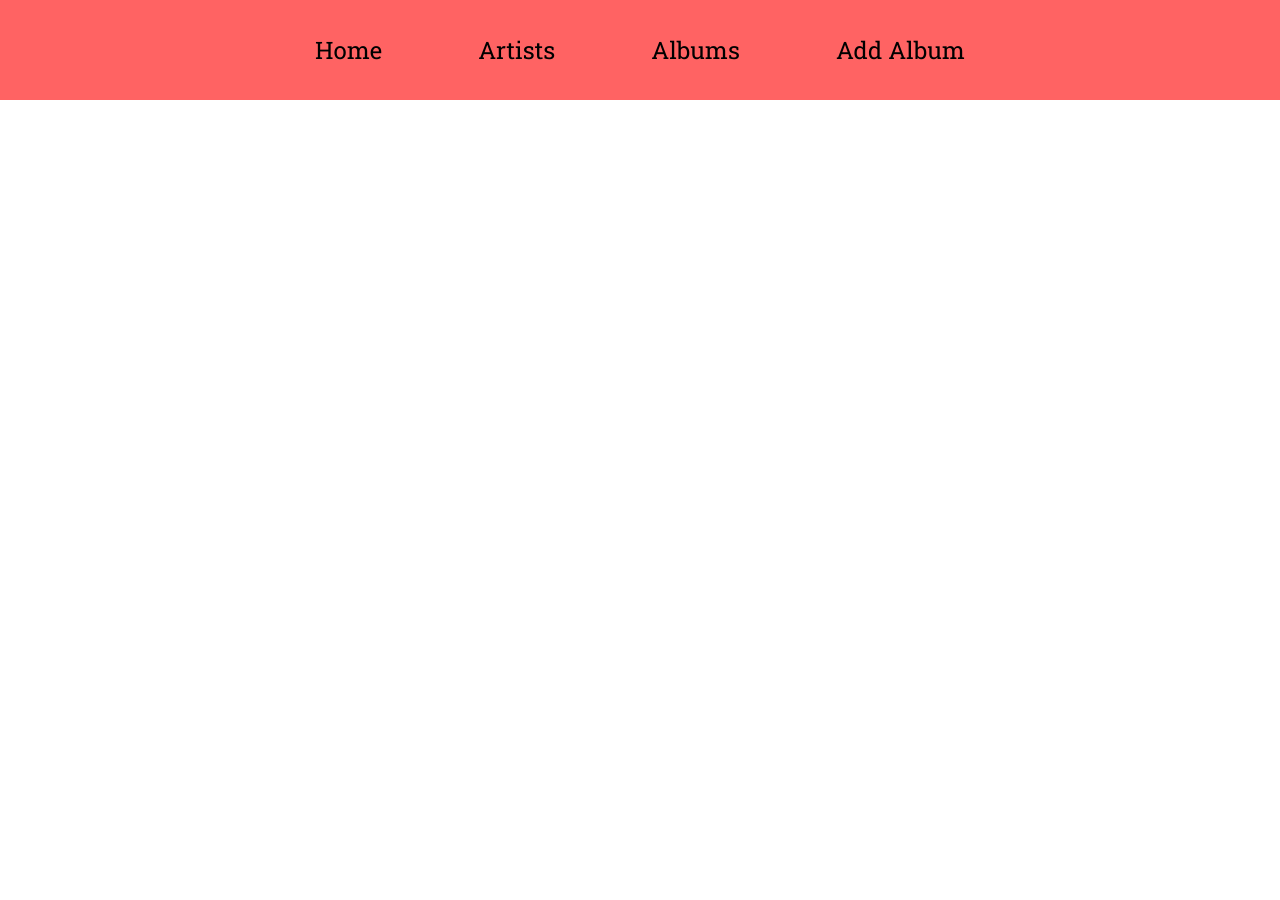
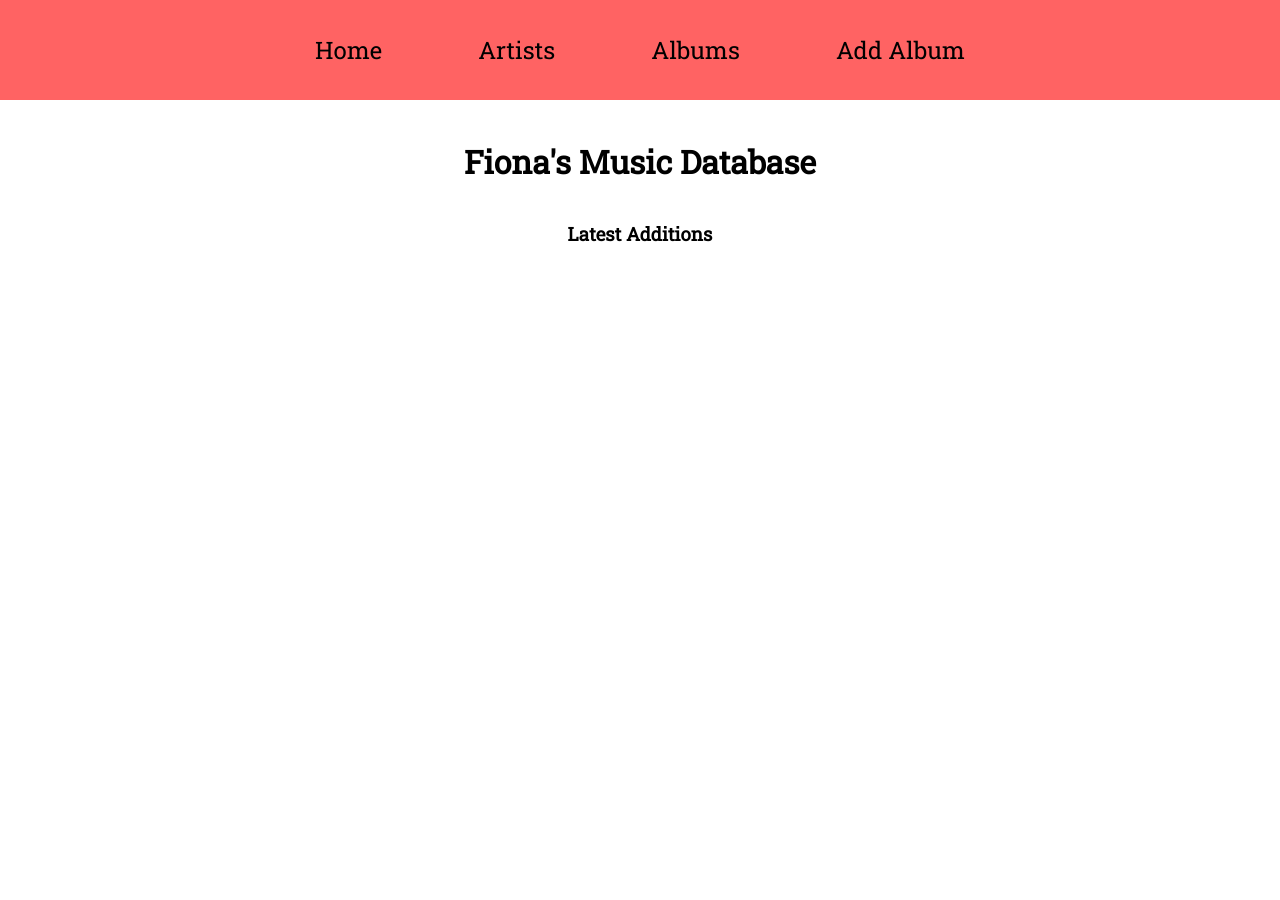
Before and after one commit to FionaEff/fionas_music_database, a Flask app: page / in a window 1280 px wide. Run offline with Flask 3, Linux system fonts and the light colour scheme.

Commit message:
added the 5 latest albums to the index route, updated the view and css

```diff
--- a/app/main/routes.py
+++ b/app/main/routes.py
@@ -16,7 +16,10 @@ from app.services import api
 @bp.route("/", methods=["GET"])
 @bp.route("/index", methods=["GET"])
 def index():
-    return render_template("index.html", title="Home")
+
+    albums = db.session.scalars(sa.select(Album).order_by(Album.id.desc()).limit(5))
+
+    return render_template("index.html", title="Home", albums=albums)
 
 
 @bp.route("/artists", methods=["GET"])
@@ -30,7 +33,7 @@ def artists():
 @bp.route("/artist_details/<int:artist_id>", methods=["GET"])
 def artist_details(artist_id):
 
-    artist = db.session.scalar(sa.Select(Artist).where(Artist.id == artist_id))
+    artist = db.session.scalar(sa.select(Artist).where(Artist.id == artist_id))
     albums = db.session.scalars(
         sa.Select(Album).where(Album.artist_id == artist_id).order_by(Album.year)
     ).all()
@@ -47,7 +50,7 @@ def artist_details(artist_id):
 @bp.route("/edit_artist/<int:artist_id>", methods=["GET", "POST"])
 def edit_artist(artist_id):
 
-    artist = db.session.scalar(sa.Select(Artist).where(Artist.id == artist_id))
+    artist = db.session.scalar(sa.select(Artist).where(Artist.id == artist_id))
 
     if not artist:
         flash("Artist not found.")
--- a/app/static/css/style.css
+++ b/app/static/css/style.css
@@ -139,6 +139,24 @@ nav {
     font-family: "Roboto";
     font-size: larger;
     font-weight: 800;
+}
+
+.landing-page {
+    height: 100%;
+    width: 95%;
+    margin-top: 5rem;
+    display: flex;
+    flex-direction: column;
+    justify-content: flex-start;
+    align-items: center;
+}
+
+.landing-page-content {
+    text-align: center;
+}
+
+.latest-additions {
+    text-align: left;
 }
 
 .albums-list {
--- a/app/templates/index.html
+++ b/app/templates/index.html
@@ -1,3 +1,20 @@
 {% extends "base.html" %}
 {% block content %}
+<div class="landing-page">
+    <div class="landing-page-content">
+        <h1>Fiona's Music Database</h1><br><br>
+        <h3>Latest Additions</h3><br>
+        <table class="latest-additions">
+            {% for album in albums %}
+            <tr>
+                <td><b>{{ album.artist.name }}</b></td>
+                <td>{{ album.title }}</td>
+                <td><button type="button"><a
+                            href="{{ url_for('main.album_details', album_id=album.id) }}">Details</a></button></td>
+            </tr>
+            {% endfor %}
+        </table>
+    </div>
+</div>
+
 {% endblock %}
```
